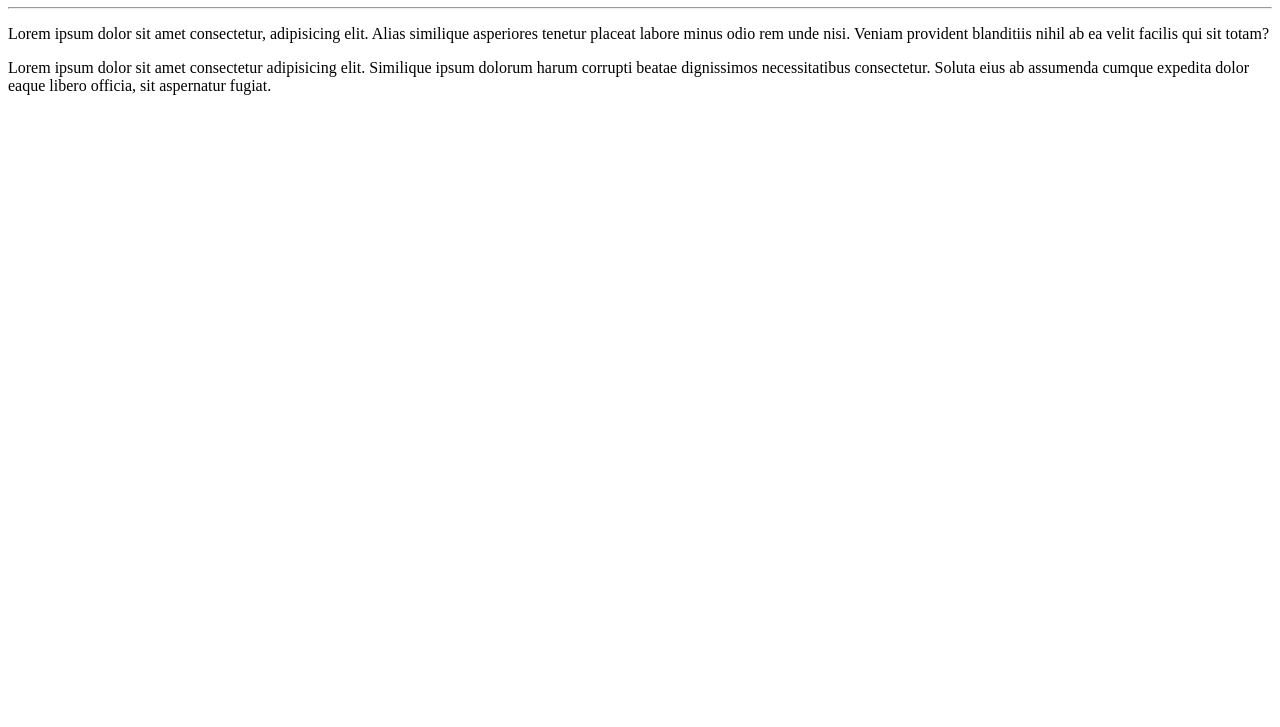
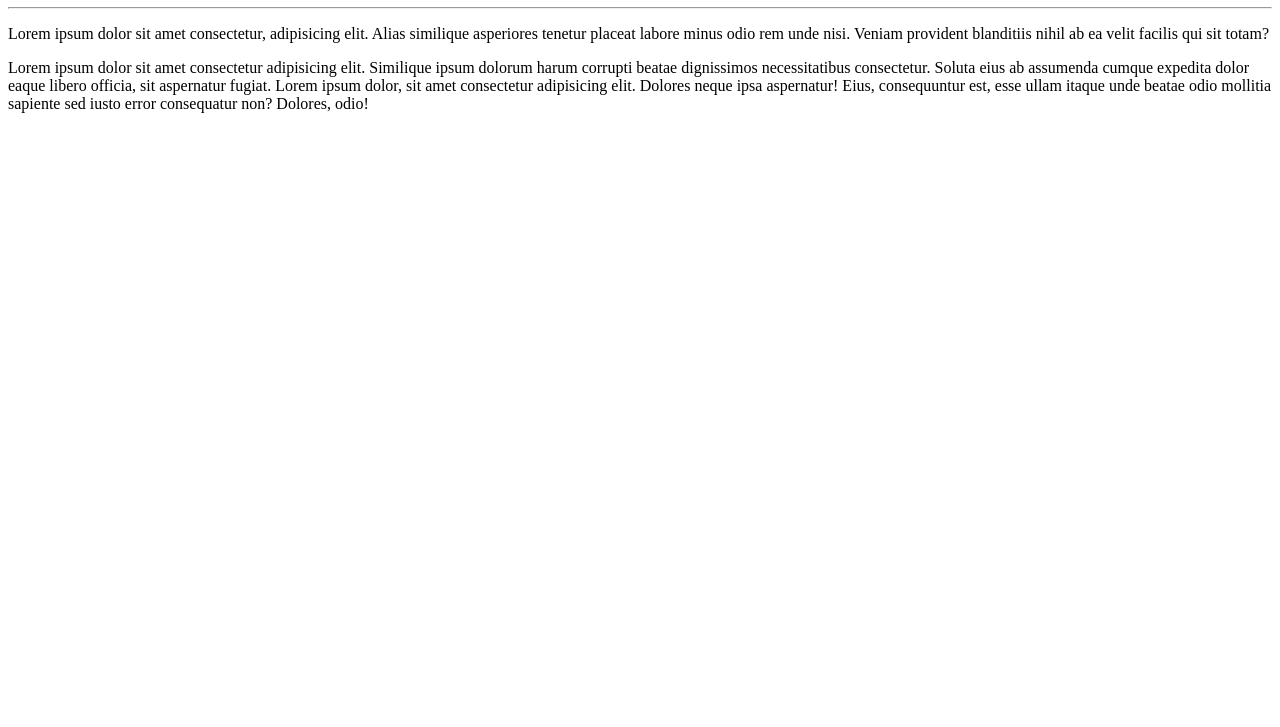
Before and after one commit to AlexandreAraujo10/Ol--Mundo-, a plain HTML site: page site-exemplo/index.html in a window 1280 px wide. Shown: the part 73-800 px from the top of the page. Drawn offline with Linux system fonts and the light colour scheme.

Commit message:
Att.
acresc.  do terc. Lorem

```diff
--- a/site-exemplo/index.html
+++ b/site-exemplo/index.html
@@ -9,6 +9,6 @@
     <h1>Olá, Mundo!</h1>
     <hr>
     <p>Lorem ipsum dolor sit amet consectetur, adipisicing elit. Alias similique asperiores tenetur placeat labore minus odio rem unde nisi. Veniam provident blanditiis nihil ab ea velit facilis qui sit totam?</p>
-    <p>Lorem ipsum dolor sit amet consectetur adipisicing elit. Similique ipsum dolorum harum corrupti beatae dignissimos necessitatibus consectetur. Soluta eius ab assumenda cumque expedita dolor eaque libero officia, sit aspernatur fugiat.</p>
+    <p>Lorem ipsum dolor sit amet consectetur adipisicing elit. Similique ipsum dolorum harum corrupti beatae dignissimos necessitatibus consectetur. Soluta eius ab assumenda cumque expedita dolor eaque libero officia, sit aspernatur fugiat. Lorem ipsum dolor, sit amet consectetur adipisicing elit. Dolores neque ipsa aspernatur! Eius, consequuntur est, esse ullam itaque unde beatae odio mollitia sapiente sed iusto error consequatur non? Dolores, odio!</p>
 </body>
 </html>
```
